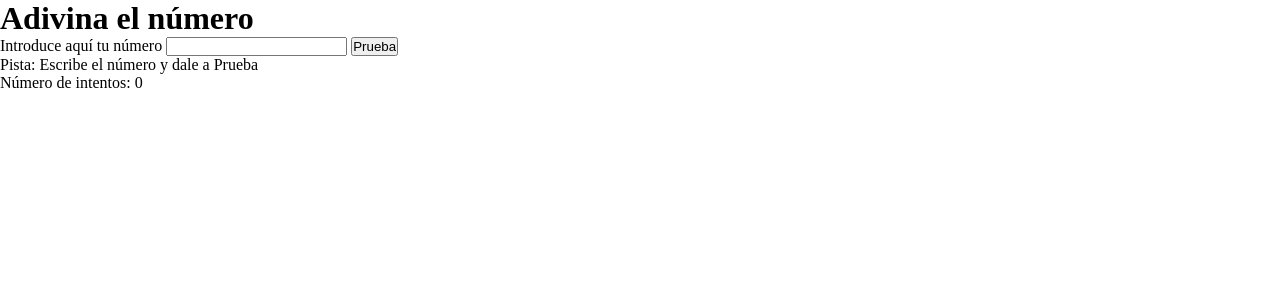
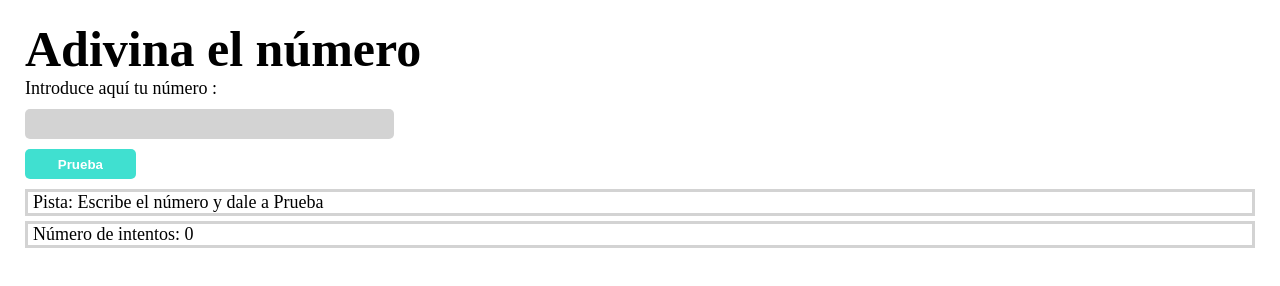
Before and after one commit to jemrosas/modulo-2-evaluacion-intermedia-jemrosas, a website: page _src/templates/index.html in a window 1280 px wide. Drawn offline with nearby package versions, Linux system fonts and the light colour scheme; files that its build step writes are made by us from their sources; a web font is replaced by a local one.

Commit message:
Add styles

```diff
--- a/_src/assets/js/main.js
+++ b/_src/assets/js/main.js
@@ -2,7 +2,7 @@
 
 const userNumber = document.querySelector('.js-number');
 const button = document.querySelector('.js-btn');
-const clue = document.querySelector('.js-clue');
+const clue = document.querySelector('.js-info');
 const userAttempt = document.querySelector('.js-attempt');
 
 let counter = 0;
@@ -39,8 +39,4 @@ function increaseCounter() {
   userAttempt.innerHTML = counter;
 }
 
-//const showCounter = () => {
-//counter += 1;
-//counterEl.innerHTML = counter;
-
 button.addEventListener('click', gameNumber);
--- a/_src/assets/scss/components/_main.scss
+++ b/_src/assets/scss/components/_main.scss
@@ -1,4 +1,50 @@
+body {
+  height: 100vh;
+  margin: 20px 25px;
+}
+
 .page {
   display: flex;
   flex-direction: column;
+  font: 18px 'Baloo Chettan 2';
 }
+
+.form {
+  display: flex;
+  flex-direction: column;
+
+  &__title {
+    font-size: 50px;
+  }
+  &__label {
+    margin-bottom: 10px;
+  }
+  &__number {
+    width: 30%;
+    height: 30px;
+    margin-bottom: 10px;
+    background-color: lightgrey;
+    border: 0;
+    border-radius: 5px;
+    text-align: center;
+  }
+  &__btn {
+    width: 9%;
+    height: 30px;
+    margin-bottom: 10px;
+    background-color: turquoise;
+    border: 0;
+    border-radius: 5px;
+    color: white;
+    font-weight: bold;
+  }
+}
+
+.info {
+  &__clue,
+  &__try {
+    margin-bottom: 5px;
+    padding-left: 5px;
+    border: 3px lightgrey solid;
+  }
+}
--- a/_src/templates/index.html
+++ b/_src/templates/index.html
@@ -4,21 +4,21 @@
     <meta charset="UTF-8" />
     <meta name="viewport" content="width=device-width, initial-scale=1" />
     <title>Módulo 2 - evaluación intermedia</title>
-    <!-- <link href="https://fonts.googleapis.com/css?family=Roboto&display=swap" rel="stylesheet" /> -->
+    <link href="https://fonts.googleapis.com/css?family=Baloo+Chettan+2&display=swap" rel="stylesheet" />
     <link rel="stylesheet" href="./assets/css/main.css" />
   </head>
 
   <body>
     <main class="page">
-      <h1>Adivina el número</h1>
+      <h1 class="form__title" >Adivina el número</h1>
       <form class="form" >
-        <label class="form__label">Introduce aquí tu número</label>
+        <label class="form__label">Introduce aquí tu número :</label>
           <input class="js-number form__number" type="number" name="inputNumber"/>
           <input class="js-btn form__btn" type="submit" value="Prueba" />
         </label>
       </form>
       <section class="info">
-        <p class="js-clue info__clue">Pista: Escribe el número y dale a Prueba</p>
+        <p class="js-clue info__clue">Pista: <span class="js-info" >Escribe el número y dale a Prueba</span> </p>
         <p class="info__try">Número de intentos:
           <span class="js-attempt" >0</span>
         </p>
```
